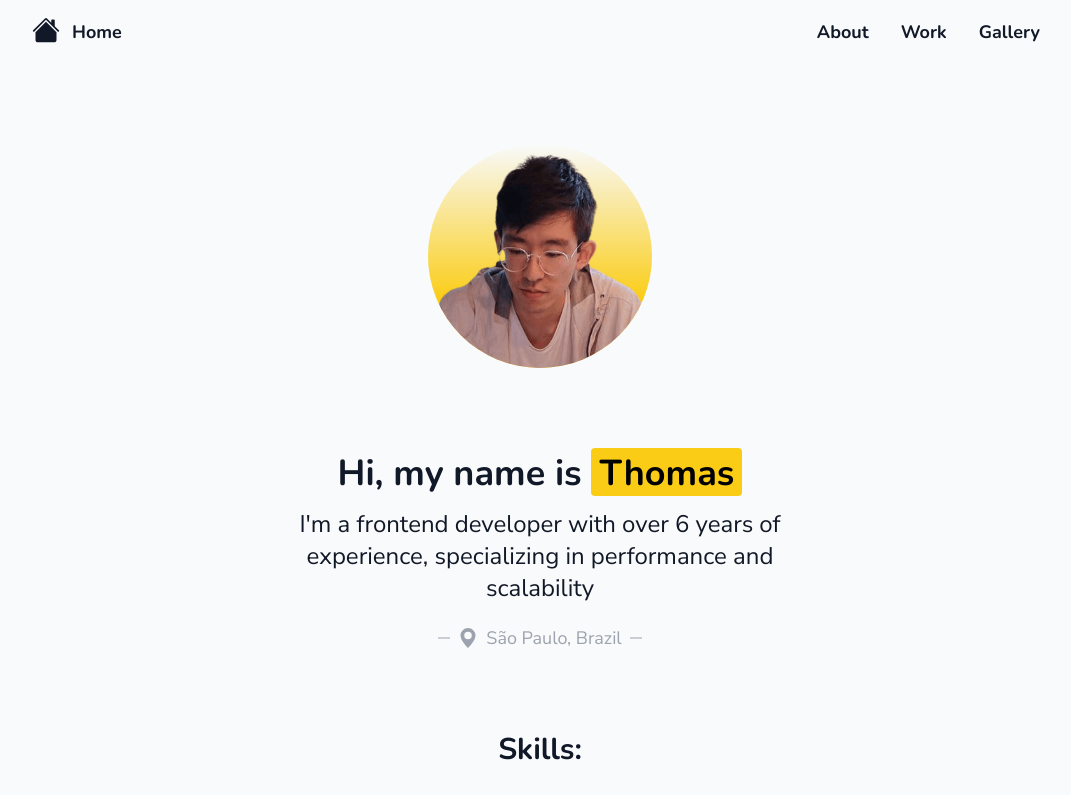
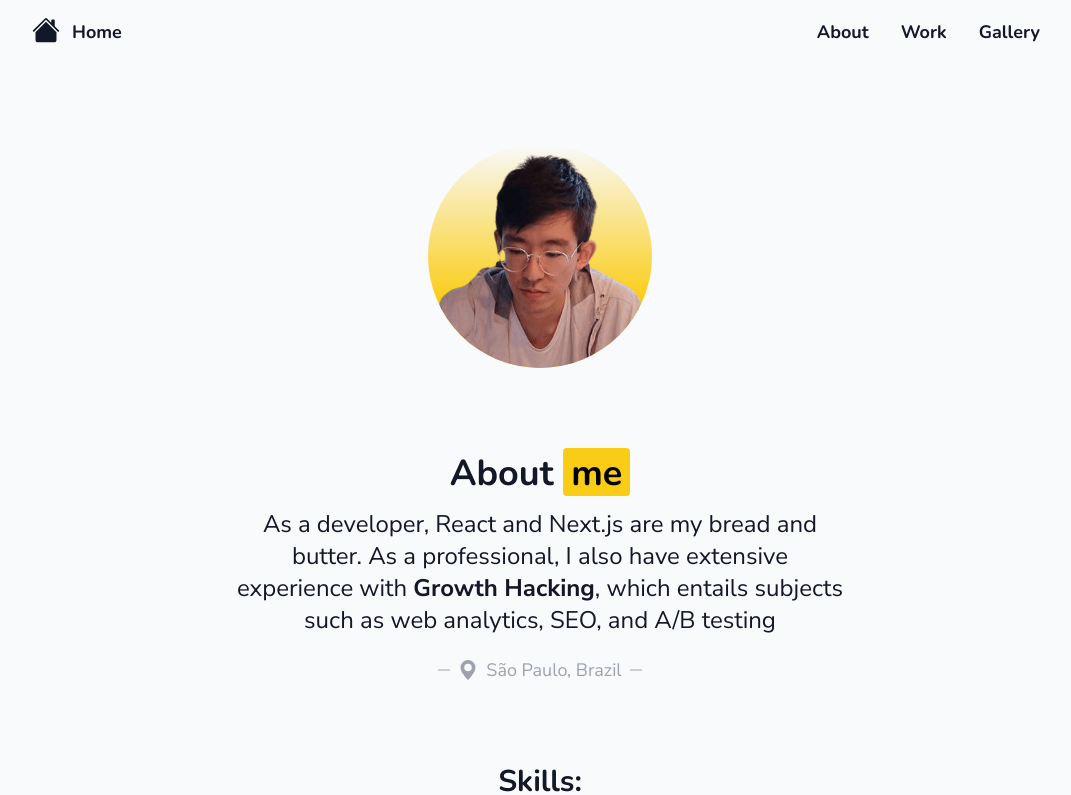
Before and after one commit to thomasryu/portfolio, a Next.js app: page /html in a window 1280 px wide. Shown: the top 795 px of the page, without its empty margins (100-1171 px from the left). Built offline with nearby package versions, Linux system fonts and the light colour scheme.

Commit message:
Updating /html page

```diff
--- a/app/html/page.tsx
+++ b/app/html/page.tsx
@@ -52,8 +52,9 @@ const skills = [
 ]
 
 export const metadata: Metadata = {
-  title: 'Thomas | Frontend Developer',
-  description: "I'm a frontend developer with over 6 years of experience, specializing in growth hacking.",
+  title: 'Thomas | About me',
+  description: 'A little about me as a professional',
+
   robots: {
     index: false,
   },
@@ -75,11 +76,12 @@ export default function HTMLPage() {
 
         {/* Title and description */}
         <h1 className="text-center font-bold mt-12 lg:mt-20">
-          Hi, my name is{' '}
-          <mark className="inline-block bg-yellow rounded px-1.5 pt-1 lg:px-2 lg:pt-1.5 lg:pb-0.5">Thomas</mark>
+          About <mark className="inline-block bg-yellow rounded px-1.5 pt-1 lg:px-2 lg:pt-1.5 lg:pb-0.5">me</mark>
         </h1>
-        <p className="text-xl lg:text-2xl text-center mt-2 lg:mt-3 w-auto lg:w-1/2 max-w-xl lg:max-w-2xl ">
-          I&apos;m a frontend developer with over 6 years of experience, specializing in performance and scalability
+        <p className="text-xl lg:text-2xl text-center mt-2 lg:mt-3 w-auto lg:w-3/5 max-w-xl lg:max-w-2xl ">
+          As a developer, React and Next.js are my bread and butter. As a professional, I also have extensive experience
+          with <strong className="font-bold">Growth Hacking</strong>, which entails subjects such as web analytics, SEO,
+          and A/B testing
         </p>
 
         <div className="relative z-0 text-md lg:text-lg mt-4 lg:mt-5 text-gray">
```
